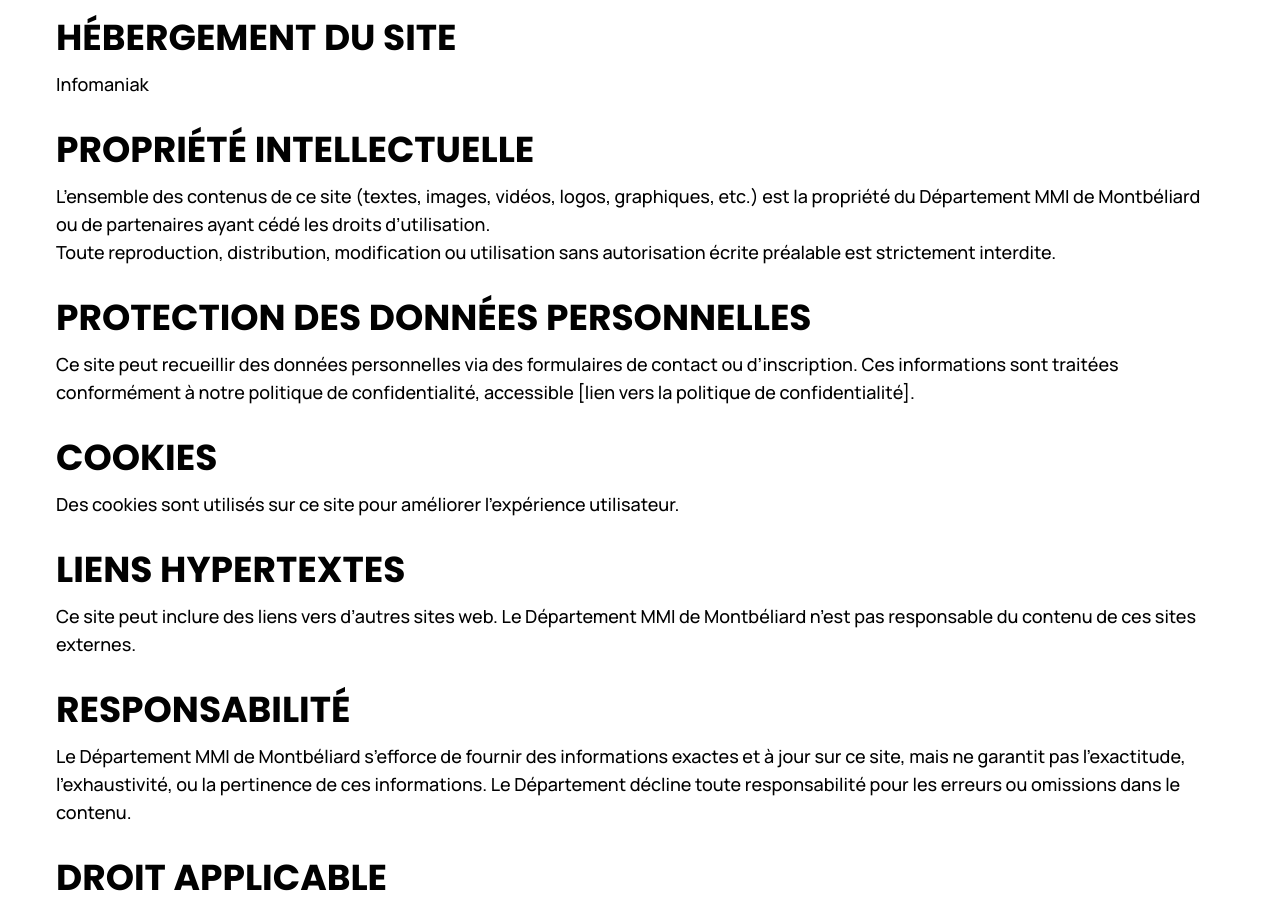
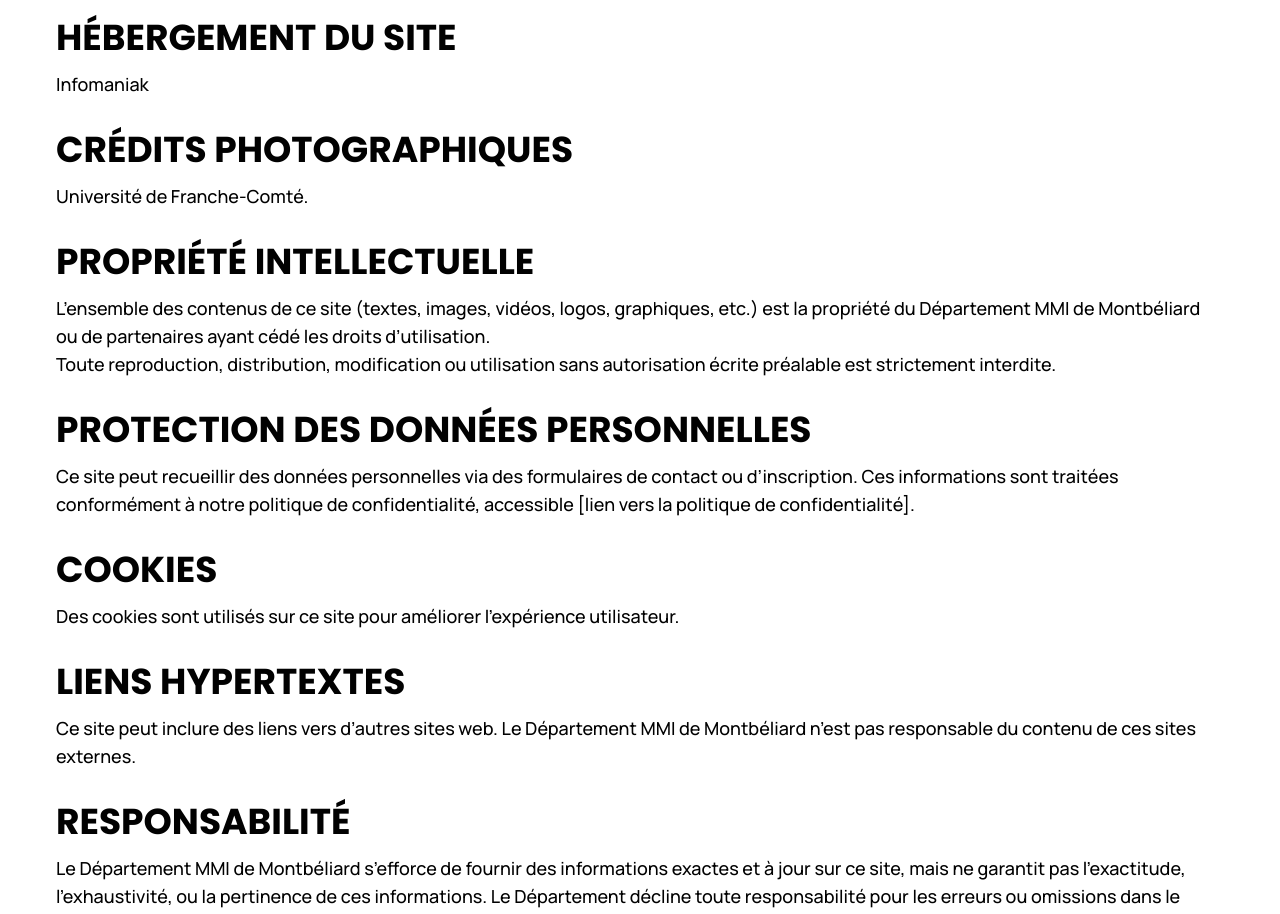
Before and after one commit to OHNIMUS-Leopold/refonte-MMI, a Nuxt app: page /mentions-legales in a window 1280 px wide. Shown: the part 1300-2214 px from the top of the page. Built offline with nearby package versions, Linux system fonts and the light colour scheme.

Commit message:
ajout de contenu

```diff
--- a/pages/mentions-legales.vue
+++ b/pages/mentions-legales.vue
@@ -26,6 +26,12 @@
             </h3>
             <p class="text-noir mt-1 mb-6 md:mt-3 md:mb-8">
                 Infomaniak
+            </p>
+            <h3 class="text-noir uppercase">
+                Crédits Photographiques
+            </h3>
+            <p class="text-noir mt-1 mb-6 md:mt-3 md:mb-8">
+                Université de Franche-Comté.
             </p>
             <h3 class="text-noir uppercase">
                 Propriété intellectuelle
```
